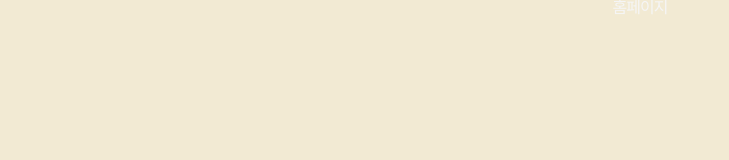
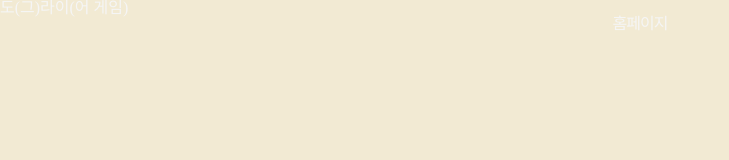
Before and after one commit to dlgusdn978/MungNyang, a React (Create React App) app in the folder front-end/: page /home in a window 1280 px wide. Shown: the top 160 px of the page, without its empty margins (0-729 px from the left). Built offline with nearby package versions, Linux system fonts and the light colour scheme.

Commit message:
Style : App.js 수정한 것 되돌리기

```diff
--- a/front-end/src/App.js
+++ b/front-end/src/App.js
@@ -5,6 +5,7 @@ function App() {
     return (
         <div className="App">
             <GlobalStyle />
+            <span>도(그)라이(어 게임)</span>
         </div>
     );
 }
```
